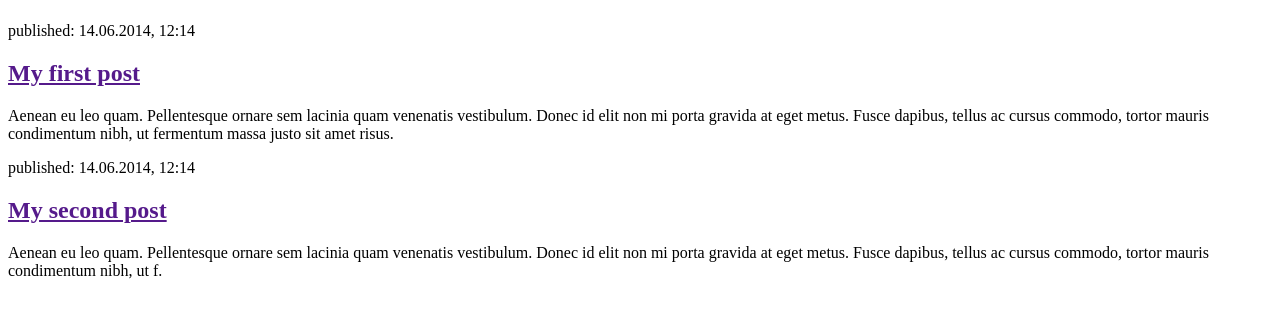
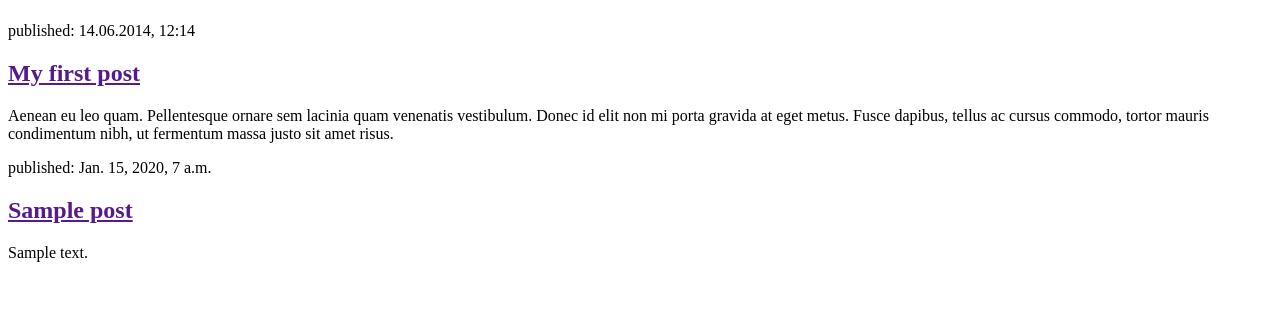
Before and after one commit to datenconsultoria/first-django, a Django app: page / in a window 1280 px wide. Shown: the part 58-376 px from the top of the page. Run offline with Django 3.2, Linux system fonts and the light colour scheme; tables that the repository leaves empty hold one stand-in row (values such as "Sample post").

Commit message:
Melhorando o codigo

```diff
--- a/appvb/templates/appvb/post_list.html
+++ b/appvb/templates/appvb/post_list.html
@@ -15,9 +15,13 @@
         </article>
 
         <article>
-            <time>published: 14.06.2014, 12:14</time>
-            <h2><a href="">My second post</a></h2>
-            <p>Aenean eu leo quam. Pellentesque ornare sem lacinia quam venenatis vestibulum. Donec id elit non mi porta gravida at eget metus. Fusce dapibus, tellus ac cursus commodo, tortor mauris condimentum nibh, ut f.</p>
+            {% for post in posts %}
+                <article>
+                    <time>published: {{ post.published_date }}</time>
+                    <h2><a href="">{{ post.title }}</a></h2>
+                    <p>{{ post.text|linebreaksbr }}</p>
+                </article>
+            {% endfor %}
         </article>
     </body>
 </html>
--- a/appvb/views.py
+++ b/appvb/views.py
@@ -1,6 +1,9 @@
 from django.shortcuts import render
+from django.utils import timezone
+from .models import Post
 
 # Create your views here.
 
 def post_list(request):
-    return render(request, 'appvb/post_list.html', {})
+    posts = Post.objects.filter(published_date__lte=timezone.now()).order_by('published_date')
+    return render(request, 'appvb/post_list.html', {'posts': posts})
```
